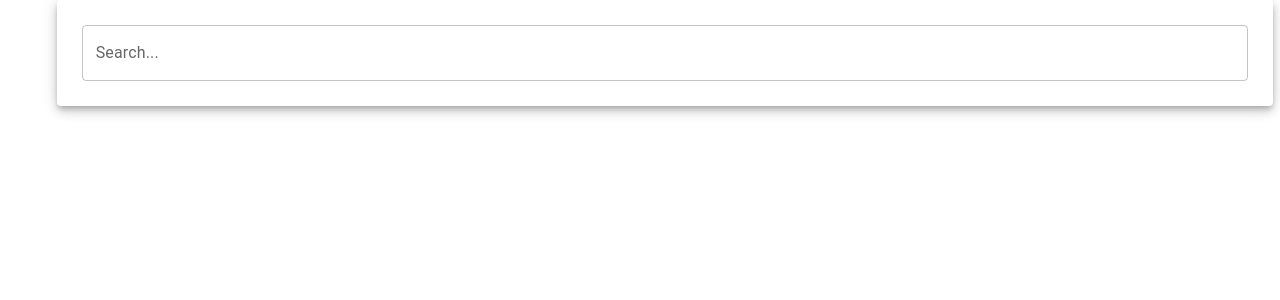
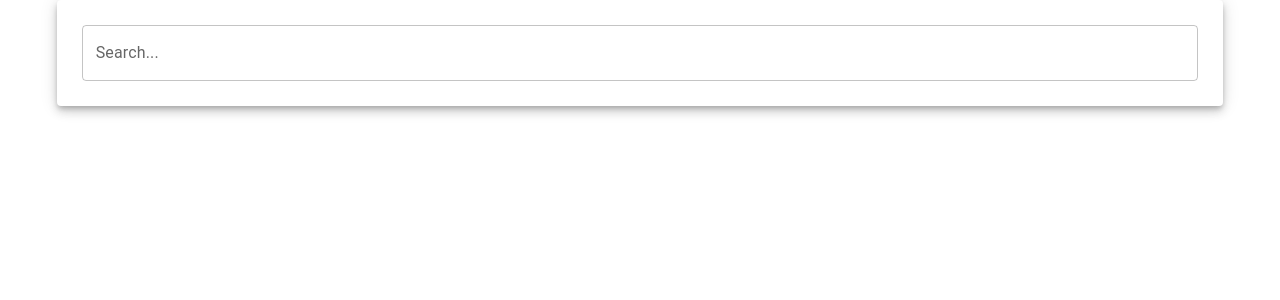
Before and after one commit to Arnob-sen/Video_sharing, a React (Create React App) app: page / in a window 1280 px wide. Shown: the top 300 px of the page. Built offline with nearby package versions, Linux system fonts and the light colour scheme.

Commit message:
ok_fix_the_bug

```diff
--- a/src/component/SearchBar.jsx
+++ b/src/component/SearchBar.jsx
@@ -2,43 +2,28 @@ import { useState } from "react";
 import { Paper } from "@mui/material";
 import {TextField} from "@mui/material";
 
-const SearchBar=({onSubmit})=>
-{
-    const [search,setSearch]=useState('');
+const SearchBar =  ({ onSubmit }) => {
+    const [search, setSearch] = useState("");
 
-    const handleChange=(event)=>  setSearch(event.target.value);
-    const onKeyPress=(event)=>
-    {
-        if(event.Key==="Enter")
-        {
-            onSubmit(search)
-        }
+    const handleChange = (event) => setSearch(event.target.value);
 
+    const onKeyPress = (event) => {
+      if (event.key === "Enter") {
+        onSubmit(search);
+      }
     }
 
+    return (
+      <Paper elevation={6} style={{ padding: "25px" }}>
+        <TextField
+          fullWidth
+          label="Search..."
+          value={search}
+          onChange={handleChange}
+          onKeyPress={onKeyPress}
+        />
+      </Paper>
+    );
+  }
 
-
-
-
-
-
-    return(
-        <Paper elevation={6} sx={{p:2,width:"100%",display:'flex',justifyContent:'center'}} style={{padding:'25px'}}
-        >
-            <TextField
-            fullWidth
-            label='Search...'
-            value={search}
-            onChange={handleChange}
-            onKeyPress={onKeyPress}
-
-
-
-            />
-
-
-        </Paper>
-    )
-
-}
-export default SearchBar;
+  export default SearchBar;
```
